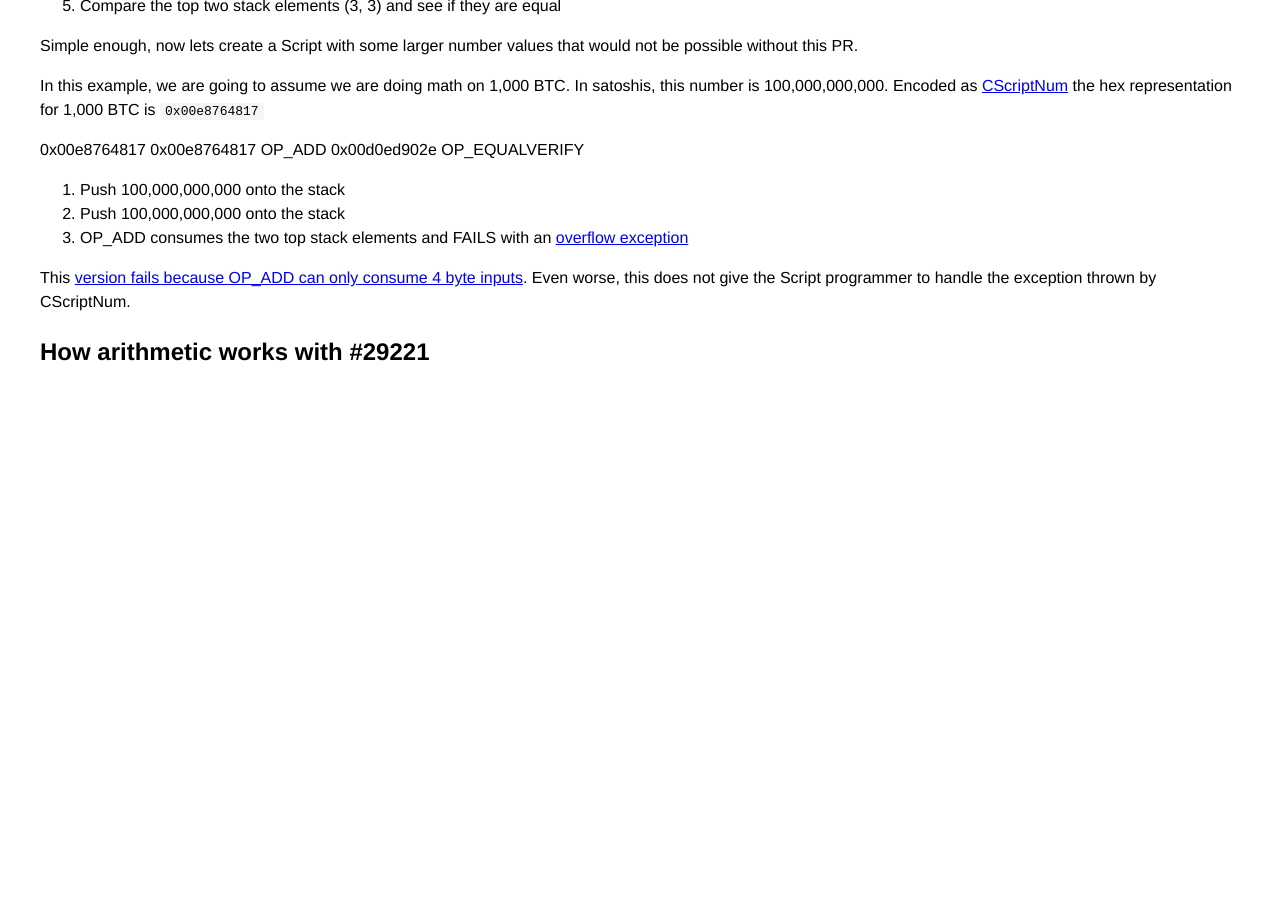
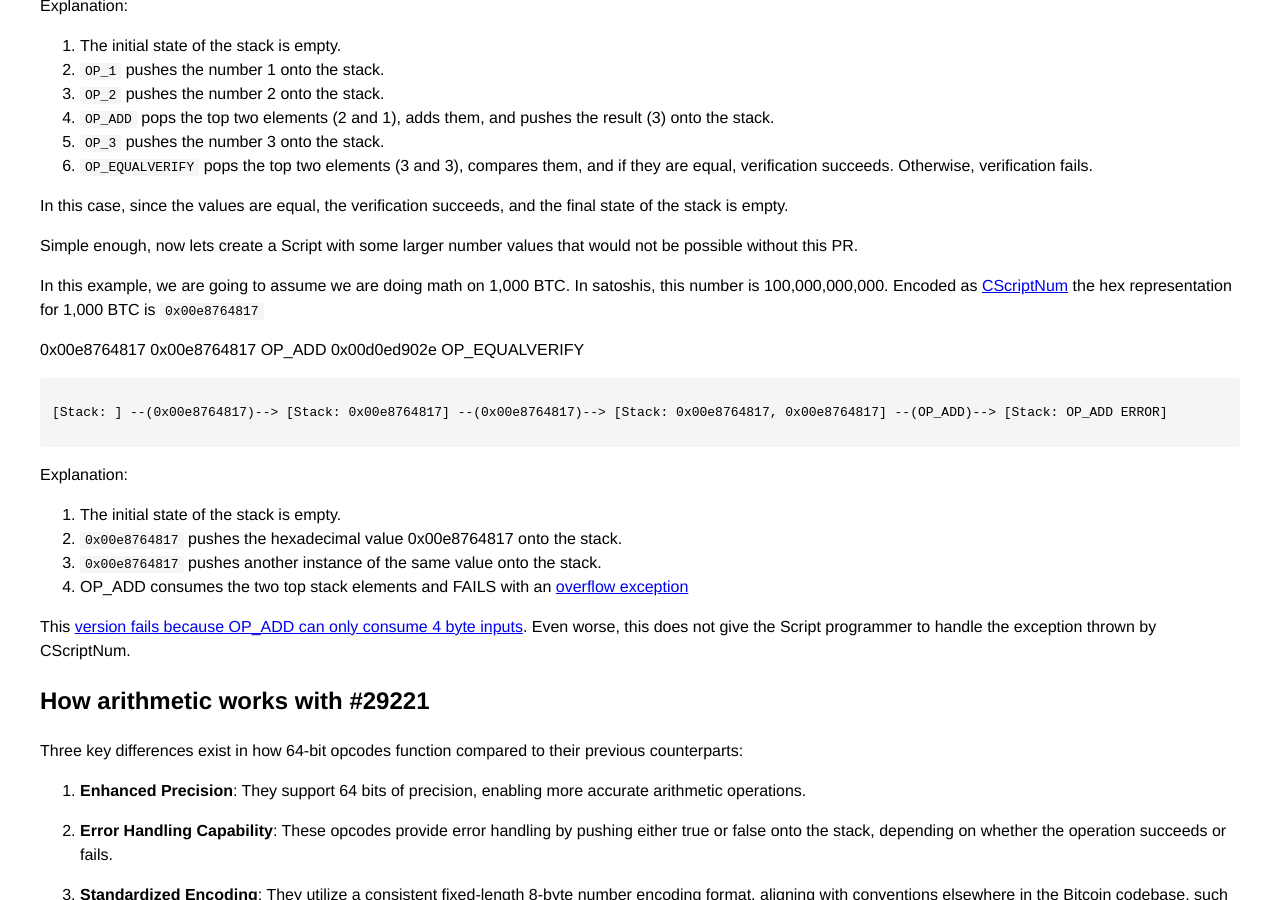
Before and after one commit to bitcoin-core-review-club/website, a Jekyll site: the page built from _posts/2024-03-20-#29221.md, in a window 1280 px wide and 900 px high, scrolled down 787 px. Built offline with Jekyll 4.4.1, drawn with Linux system fonts in a browser that asks for light colours; before the commit the page ends 1177 px from its top, so only the background shows below that; some of the changed text lies outside the part shown.

Commit message:
Fill out the 64bit arith example section

````diff
--- a/_posts/2024-03-20-#29221.md
+++ b/_posts/2024-03-20-#29221.md
@@ -24,15 +24,25 @@
 that allow you to pop 2 elements off of the stack, perform the arithmetic operation and push the
 resulting value back onto the stack. For instance, if my Script is using the old op codes
 
+### Example of how arithmetic currently works
+
 OP_1 OP_2 OP_ADD OP_3 OP_EQUALVERIFY
 
-This Script will
+```
+[Stack: ] --(OP_1)--> [Stack: 1] --(OP_2)--> [Stack: 1, 2] --(OP_ADD)--> [Stack: 3] --(OP_3)--> [Stack: 3, 3] --(OP_EQUALVERIFY)--> [Stack: ]
+```
 
-1. Push 1 onto the stack
-2. Push 2 onto the stack
-3. OP_ADD consumes the two top stack elements - 1 and 2 - and adds them pushing 3 onto the stack
-4. Push 3 onto the stack
-5. Compare the top two stack elements (3, 3) and see if they are equal
+Explanation:
+
+1. The initial state of the stack is empty.
+2. `OP_1` pushes the number 1 onto the stack.
+3. `OP_2` pushes the number 2 onto the stack.
+4. `OP_ADD` pops the top two elements (2 and 1), adds them, and pushes the result (3) onto the stack.
+5. `OP_3` pushes the number 3 onto the stack.
+6. `OP_EQUALVERIFY` pops the top two elements (3 and 3), compares them, and if they are equal, verification succeeds. Otherwise, verification fails.
+
+In this case, since the values are equal, the verification succeeds, and the final state of the stack is empty.
+
 
 Simple enough, now lets create a Script with some larger number values that would not be possible without this PR.
 
@@ -41,14 +51,48 @@
 
 0x00e8764817 0x00e8764817 OP_ADD 0x00d0ed902e OP_EQUALVERIFY
 
-1. Push 100,000,000,000 onto the stack
-2. Push 100,000,000,000 onto the stack
-3. OP_ADD consumes the two top stack elements and FAILS with an [overflow exception](https://github.com/bitcoin/bitcoin/blob/1105aa46dd1008c556b8c435f1efcb9be09a1644/src/script/script.h#L248)
+```
+[Stack: ] --(0x00e8764817)--> [Stack: 0x00e8764817] --(0x00e8764817)--> [Stack: 0x00e8764817, 0x00e8764817] --(OP_ADD)--> [Stack: OP_ADD ERROR]
+```
+
+Explanation:
+
+1. The initial state of the stack is empty.
+2. `0x00e8764817` pushes the hexadecimal value 0x00e8764817 onto the stack.
+3. `0x00e8764817` pushes another instance of the same value onto the stack.
+4. OP_ADD consumes the two top stack elements and FAILS with an [overflow exception](https://github.com/bitcoin/bitcoin/blob/1105aa46dd1008c556b8c435f1efcb9be09a1644/src/script/script.h#L248)
 
 This [version fails because OP_ADD can only consume 4 byte inputs](https://github.com/bitcoin/bitcoin/blob/1105aa46dd1008c556b8c435f1efcb9be09a1644/src/script/interpreter.cpp#L961).
 Even worse, this does not give the Script programmer to handle the exception thrown by CScriptNum.
 
 ## How arithmetic works with #29221
+
+Three key differences exist in how 64-bit opcodes function compared to their previous counterparts:
+
+1. **Enhanced Precision**: They support 64 bits of precision, enabling more accurate arithmetic operations.
+
+2. **Error Handling Capability**: These opcodes provide error handling by pushing either true or false onto the stack, depending on whether the operation succeeds or fails.
+
+3. **Standardized Encoding**: They utilize a consistent fixed-length 8-byte number encoding format, aligning with conventions elsewhere in the Bitcoin codebase, such as in CTxOut::nValue.
+
+As an illustration of the third difference, consider the encoding of 1,000 BTC. It would now be represented in the same format as seen on a block explorer (`0x00e8764817000000`).
+
+### Example: Adding 1,000 BTC together with OP_ADD64
+
+Here's the same example from above with `OP_ADD64` rather than `OP_ADD` with our new LE encoding format rather than `CScriptNum`:
+
+```
+[Stack: ] --(0x00e8764817000000)--> [Stack: 0x00e8764817000000]
+           --(0x00e8764817000000)--> [Stack: 0x00e8764817000000, 0x00e8764817000000]
+           --(OP_ADD64)--> [Stack: 0x01d0ed902e000000, true]
+```
+
+Explanation:
+
+1. The initial state of the stack is empty.
+2. `0x00e8764817000000` pushes the hexadecimal value `0x00e8764817000000` onto the stack (representing 100,000,000,000 satoshis).
+3. Another instance of `0x00e8764817000000` is pushed onto the stack.
+4. `OP_ADD64` attempts to pop the top two elements (`0x00e8764817000000` and `0x00e8764817000000`) to add them. The correct result of the addition `0x01d0ed902e000000` (representing 200,000,000,000 satoshis) is pushed onto the stack first, followed by `true`, indicating that the arithmetic executed correctly.
 
 <!-- TODO: Before meeting, add notes and questions
 ## Notes
````
